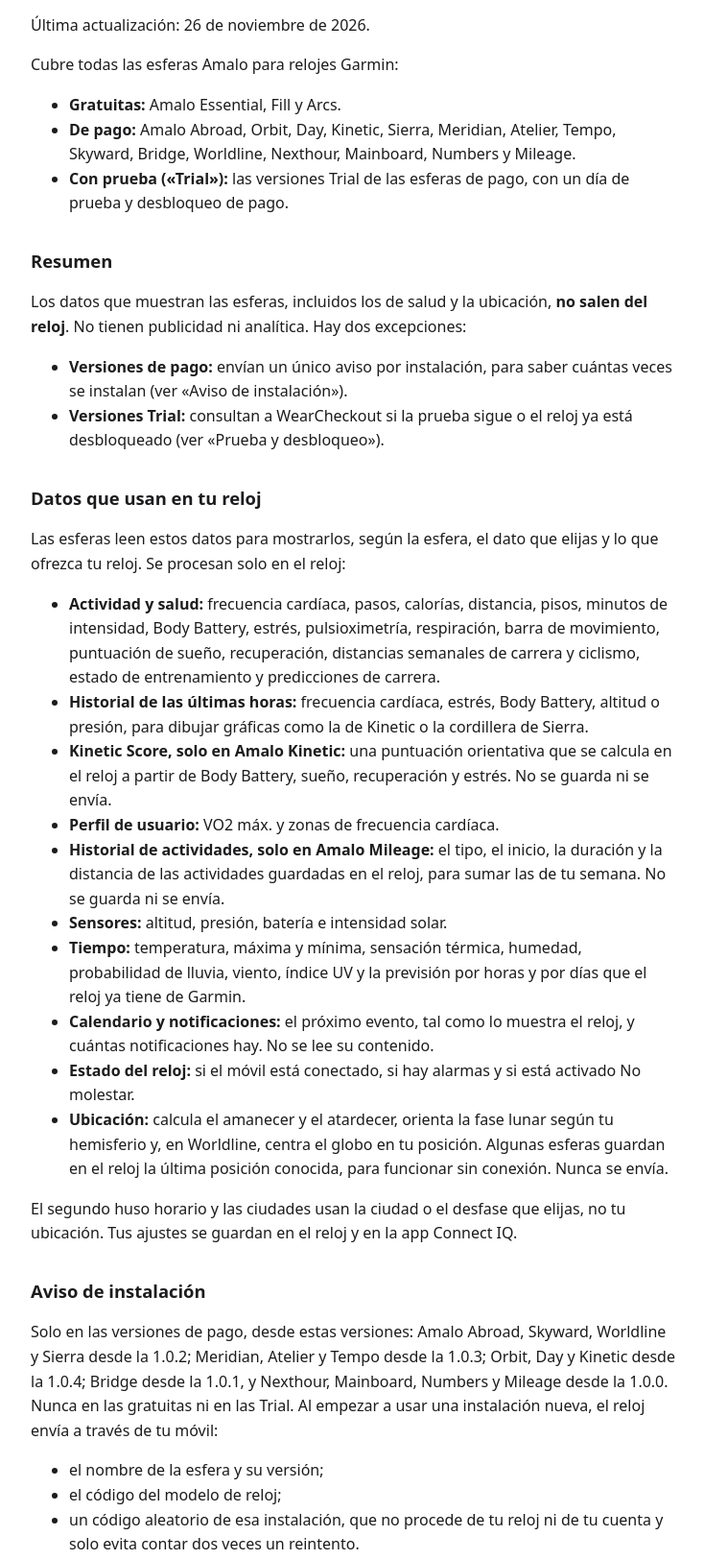
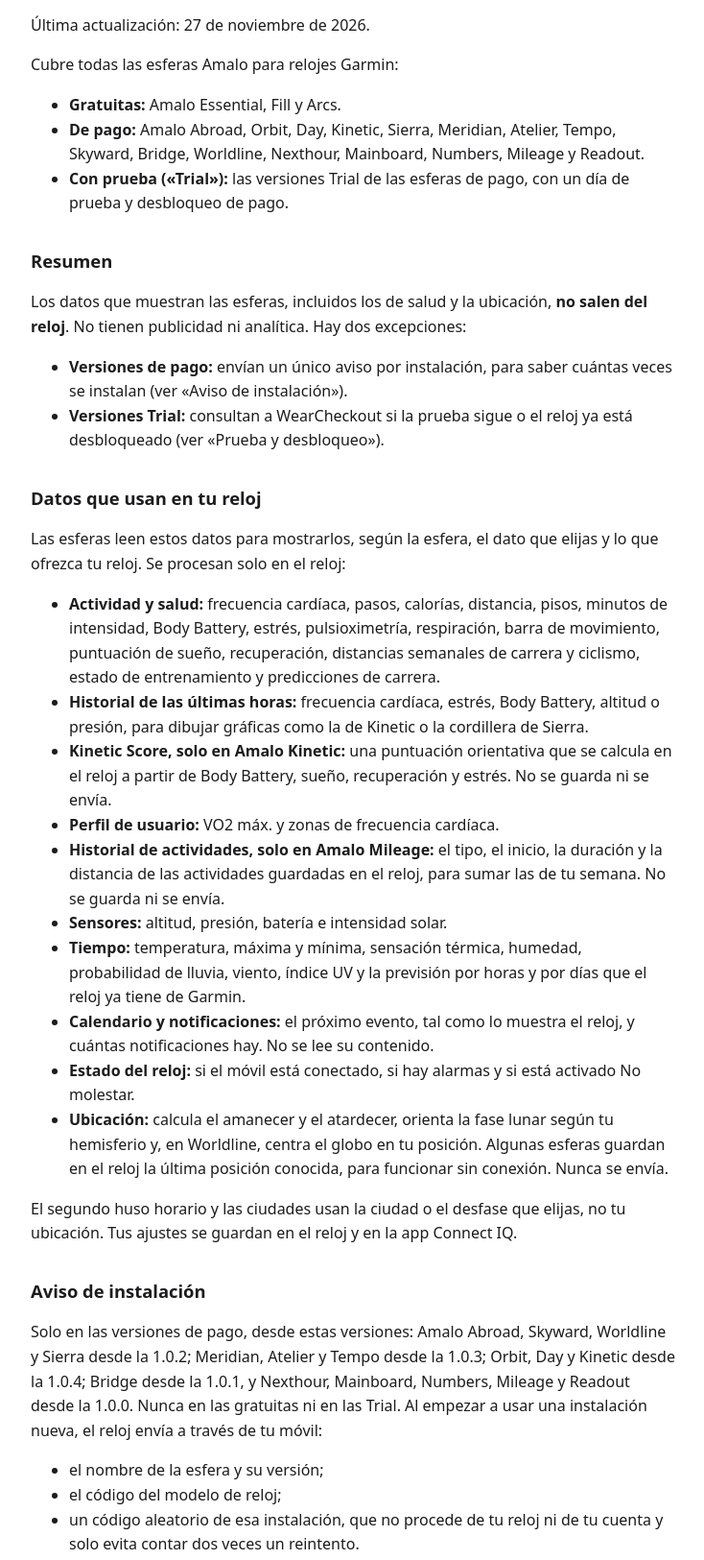
Before and after one commit to wasdaf77/amalo-privacy, a plain HTML site: page index.html in a window 1280 px wide. Shown: the part 135-1760 px from the top of the page at 96% size, without its empty margins (272-1006 px from the left). Drawn offline with Linux system fonts and the light colour scheme.

Commit message:
Añade Amalo Readout a la política de privacidad

```diff
--- a/index.html
+++ b/index.html
@@ -15,11 +15,11 @@
 <body>
 <p><a href="#en">English version</a></p>
 <h1>Política de privacidad de las esferas Amalo</h1>
-<p>Última actualización: 26 de noviembre de 2026.</p>
+<p>Última actualización: 27 de noviembre de 2026.</p>
 <p>Cubre todas las esferas Amalo para relojes Garmin:</p>
 <ul>
   <li><strong>Gratuitas:</strong> Amalo Essential, Fill y Arcs.</li>
-  <li><strong>De pago:</strong> Amalo Abroad, Orbit, Day, Kinetic, Sierra, Meridian, Atelier, Tempo, Skyward, Bridge, Worldline, Nexthour, Mainboard, Numbers y Mileage.</li>
+  <li><strong>De pago:</strong> Amalo Abroad, Orbit, Day, Kinetic, Sierra, Meridian, Atelier, Tempo, Skyward, Bridge, Worldline, Nexthour, Mainboard, Numbers, Mileage y Readout.</li>
   <li><strong>Con prueba («Trial»):</strong> las versiones Trial de las esferas de pago, con un día de prueba y desbloqueo de pago.</li>
 </ul>
 
@@ -47,7 +47,7 @@
 <p>El segundo huso horario y las ciudades usan la ciudad o el desfase que elijas, no tu ubicación. Tus ajustes se guardan en el reloj y en la app Connect IQ.</p>
 
 <h2 id="aviso">Aviso de instalación</h2>
-<p>Solo en las versiones de pago, desde estas versiones: Amalo Abroad, Skyward, Worldline y Sierra desde la 1.0.2; Meridian, Atelier y Tempo desde la 1.0.3; Orbit, Day y Kinetic desde la 1.0.4; Bridge desde la 1.0.1, y Nexthour, Mainboard, Numbers y Mileage desde la 1.0.0. Nunca en las gratuitas ni en las Trial. Al empezar a usar una instalación nueva, el reloj envía a través de tu móvil:</p>
+<p>Solo en las versiones de pago, desde estas versiones: Amalo Abroad, Skyward, Worldline y Sierra desde la 1.0.2; Meridian, Atelier y Tempo desde la 1.0.3; Orbit, Day y Kinetic desde la 1.0.4; Bridge desde la 1.0.1, y Nexthour, Mainboard, Numbers, Mileage y Readout desde la 1.0.0. Nunca en las gratuitas ni en las Trial. Al empezar a usar una instalación nueva, el reloj envía a través de tu móvil:</p>
 <ul>
   <li>el nombre de la esfera y su versión;</li>
   <li>el código del modelo de reloj;</li>
@@ -95,11 +95,11 @@
 <hr>
 <div lang="en">
 <h1 id="en">Amalo watch faces privacy policy</h1>
-<p>Last updated: 26 November 2026.</p>
+<p>Last updated: 27 November 2026.</p>
 <p>It covers every Amalo watch face for Garmin watches:</p>
 <ul>
   <li><strong>Free:</strong> Amalo Essential, Fill and Arcs.</li>
-  <li><strong>Paid:</strong> Amalo Abroad, Orbit, Day, Kinetic, Sierra, Meridian, Atelier, Tempo, Skyward, Bridge, Worldline, Nexthour, Mainboard, Numbers and Mileage.</li>
+  <li><strong>Paid:</strong> Amalo Abroad, Orbit, Day, Kinetic, Sierra, Meridian, Atelier, Tempo, Skyward, Bridge, Worldline, Nexthour, Mainboard, Numbers, Mileage and Readout.</li>
   <li><strong>With a trial ("Trial"):</strong> the Trial versions of the paid watch faces, with a one-day trial and a paid unlock.</li>
 </ul>
 
@@ -127,7 +127,7 @@
 <p>The second time zone and the cities use the city or offset you choose, not your location. Your settings are stored on the watch and in the Connect IQ app.</p>
 
 <h2 id="notice">Installation notice</h2>
-<p>Only in the paid versions, from these versions: Amalo Abroad, Skyward, Worldline and Sierra from 1.0.2; Meridian, Atelier and Tempo from 1.0.3; Orbit, Day and Kinetic from 1.0.4; Bridge from 1.0.1, and Nexthour, Mainboard, Numbers and Mileage from 1.0.0. Never in the free watch faces or the Trials. When you start using a new installation, the watch sends, through your phone:</p>
+<p>Only in the paid versions, from these versions: Amalo Abroad, Skyward, Worldline and Sierra from 1.0.2; Meridian, Atelier and Tempo from 1.0.3; Orbit, Day and Kinetic from 1.0.4; Bridge from 1.0.1, and Nexthour, Mainboard, Numbers, Mileage and Readout from 1.0.0. Never in the free watch faces or the Trials. When you start using a new installation, the watch sends, through your phone:</p>
 <ul>
   <li>the name of the watch face and its version;</li>
   <li>the watch model code;</li>
```
